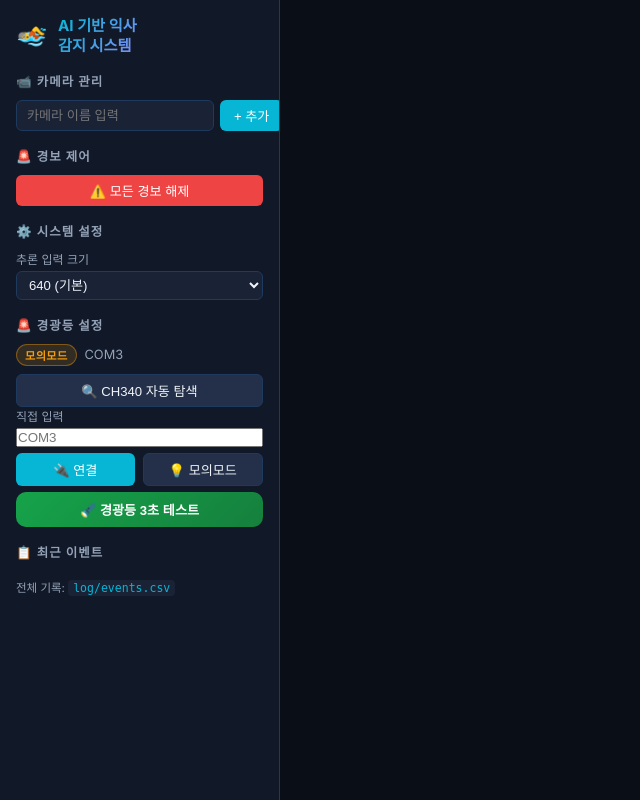
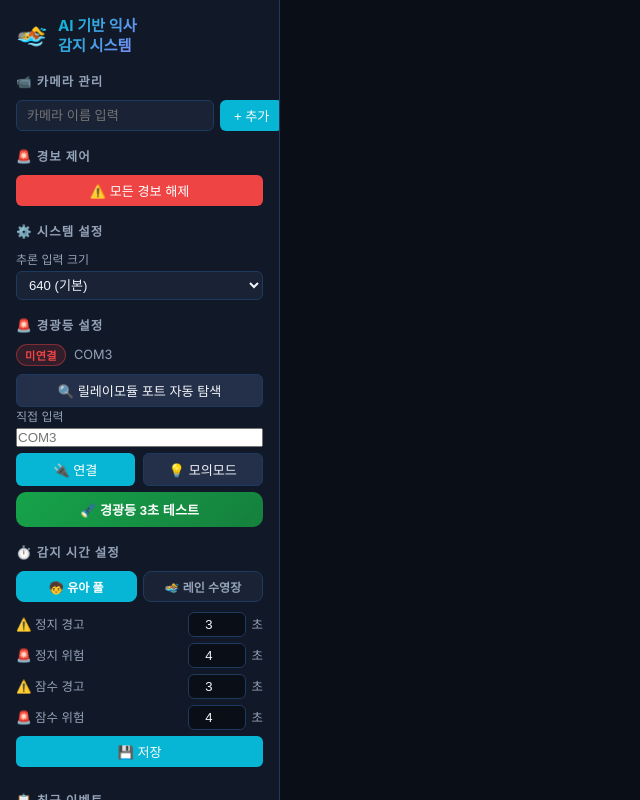
Before and after one commit to kyh131230/ai_drowning, a FastAPI app: page / in a window 1280 px wide. Shown: the whole page, without its empty margins (0-640 px from the left). Run offline with FastAPI, Linux system fonts and the light colour scheme; data that the repository does not hold is empty.

Commit message:
감지시간 설정 기능 추가

```diff
--- a/alert_settings.json
+++ b/alert_settings.json
@@ -1,5 +1,5 @@
 {
   "com_port": "COM3",
-  "mock_mode": true,
+  "mock_mode": false,
   "sound_enabled": true
 }
--- a/main.py
+++ b/main.py
@@ -37,7 +37,10 @@ from core.camera_manager import (
 )
 from core.event_logger import log_event, get_recent_events
 from alert.alert_manager import AlertManager
-from swimmer_module import PROFILES, SwimmerMonitor, GhostTracker, RISK_WARNING, RISK_DANGER
+from swimmer_module import (
+    PROFILES, SwimmerMonitor, GhostTracker, RISK_WARNING, RISK_DANGER,
+    get_profile_settings, save_profile_settings
+)
 
 # ── 디렉토리 생성 ────────────────────────────────
 os.makedirs(config.UPLOAD_DIR, exist_ok=True)
@@ -668,6 +671,39 @@ async def set_input_size(value: int = Body(..., embed=True)):
     return {"status": "ok", "input_size": config.INPUT_SIZE}
 
 
+@app.get("/api/profiles")
+async def get_profiles():
+    """프로필별 시간 설정 조회"""
+    return get_profile_settings()
+
+
+@app.put("/api/profiles/{profile_key}")
+async def update_profile(
+    profile_key: str,
+    stationary_warning_sec: float = Body(..., embed=True),
+    stationary_danger_sec: float = Body(..., embed=True),
+    disappear_warning_sec: float = Body(..., embed=True),
+    disappear_danger_sec: float = Body(..., embed=True),
+):
+    """프로필 시간 설정 변경 및 영구 저장"""
+    if profile_key not in PROFILES:
+        return {"status": "error", "message": f"프로필 없음: {profile_key}"}
+
+    # 유효성 검사 (경고 < 위험)
+    if stationary_warning_sec >= stationary_danger_sec:
+        return {"status": "error", "message": "정지 경고 시간은 위험 시간보다 짧아야 합니다."}
+    if disappear_warning_sec >= disappear_danger_sec:
+        return {"status": "error", "message": "사라짐 경고 시간은 위험 시간보다 짧아야 합니다."}
+
+    PROFILES[profile_key]["stationary_warning_sec"] = stationary_warning_sec
+    PROFILES[profile_key]["stationary_danger_sec"] = stationary_danger_sec
+    PROFILES[profile_key]["disappear_warning_sec"] = disappear_warning_sec
+    PROFILES[profile_key]["disappear_danger_sec"] = disappear_danger_sec
+
+    save_profile_settings()
+    return {"status": "ok", "profile": profile_key, "settings": get_profile_settings()[profile_key]}
+
+
 # ── 경광등 COM 포트 설정 ─────────────────────────
 
 @app.get("/api/alert/ports")
--- /dev/null
+++ b/profile_settings.json
@@ -0,0 +1,14 @@
+{
+  "KIDS_POOL": {
+    "stationary_warning_sec": 3.0,
+    "stationary_danger_sec": 4.0,
+    "disappear_warning_sec": 3.0,
+    "disappear_danger_sec": 4.0
+  },
+  "LANE_POOL": {
+    "stationary_warning_sec": 4.0,
+    "stationary_danger_sec": 7.0,
+    "disappear_warning_sec": 3.0,
+    "disappear_danger_sec": 5.0
+  }
+}
--- a/static/app.js
+++ b/static/app.js
@@ -17,7 +17,8 @@ document.addEventListener("DOMContentLoaded", async () => {
     await loadCameras();
     startPolling();
     setupROICanvas();
-    await loadAlertStatus();  // 경광등 상태 초기 로드
+    await loadAlertStatus();    // 경광등 상태 초기 로드
+    await loadProfileSettings(); // 프로필 시간 설정 초기 로드
 });
 
 // ── 카메라 목록 로드 및 그리드 렌더링 ─────────
@@ -683,3 +684,76 @@ async function testAlertLight() {
         btn.textContent = "🔦 경광등 3초 테스트";
     }, 3200);
 }
+
+// ═══════════════════════════════════════════════════
+//  감지 시간 설정 (프로필별)
+// ═══════════════════════════════════════════════════
+
+const PROFILE_INPUT_MAP = {
+    "KIDS_POOL": {
+        stationary_warning_sec: "kids-stationary-warning",
+        stationary_danger_sec:  "kids-stationary-danger",
+        disappear_warning_sec:  "kids-disappear-warning",
+        disappear_danger_sec:   "kids-disappear-danger",
+    },
+    "LANE_POOL": {
+        stationary_warning_sec: "lane-stationary-warning",
+        stationary_danger_sec:  "lane-stationary-danger",
+        disappear_warning_sec:  "lane-disappear-warning",
+        disappear_danger_sec:   "lane-disappear-danger",
+    },
+};
+
+async function loadProfileSettings() {
+    try {
+        const res = await fetch("/api/profiles");
+        const data = await res.json();
+        for (const [profileKey, inputs] of Object.entries(PROFILE_INPUT_MAP)) {
+            const values = data[profileKey];
+            if (!values) continue;
+            for (const [field, inputId] of Object.entries(inputs)) {
+                const el = document.getElementById(inputId);
+                if (el && values[field] !== undefined) el.value = values[field];
+            }
+        }
+    } catch (e) {
+        console.warn("프로필 설정 로드 실패:", e);
+    }
+}
+
+function switchProfileTab(profileKey) {
+    // 탭 버튼 활성화 전환
+    document.getElementById("tab-kids").classList.toggle("active", profileKey === "KIDS_POOL");
+    document.getElementById("tab-lane").classList.toggle("active", profileKey === "LANE_POOL");
+
+    // 패널 표시 전환
+    document.getElementById("profile-panel-KIDS_POOL").classList.toggle("hidden", profileKey !== "KIDS_POOL");
+    document.getElementById("profile-panel-LANE_POOL").classList.toggle("hidden", profileKey !== "LANE_POOL");
+}
+
+async function saveProfileSettings(profileKey) {
+    const inputs = PROFILE_INPUT_MAP[profileKey];
+    const body = {};
+    for (const [field, inputId] of Object.entries(inputs)) {
+        const val = parseFloat(document.getElementById(inputId).value);
+        if (isNaN(val) || val <= 0) {
+            alert(`올바른 숫자를 입력해 주세요.`);
+            return;
+        }
+        body[field] = val;
+    }
+
+    const res = await fetch(`/api/profiles/${profileKey}`, {
+        method: "PUT",
+        headers: { "Content-Type": "application/json" },
+        body: JSON.stringify(body),
+    });
+    const data = await res.json();
+
+    if (data.status === "ok") {
+        const profileName = profileKey === "KIDS_POOL" ? "유아 풀" : "레인 수영장";
+        alert(`✅ ${profileName} 감지 시간 설정이 저장되었습니다.`);
+    } else {
+        alert(`❌ 저장 실패: ${data.message}`);
+    }
+}
--- a/static/style.css
+++ b/static/style.css
@@ -722,3 +722,71 @@ body {
 .btn-accent.testing {
     animation: blink-test 0.6s ease-in-out infinite;
 }
+
+/* ── 감지 시간 설정 패널 ── */
+.profile-tabs {
+    display: flex;
+    gap: 6px;
+    margin-bottom: 10px;
+}
+
+.profile-tab {
+    flex: 1;
+    padding: 6px 4px;
+    font-size: 0.75rem;
+    font-weight: 600;
+    border: 1px solid var(--border);
+    border-radius: 8px;
+    background: var(--bg-card);
+    color: var(--text-2);
+    cursor: pointer;
+    transition: all 0.2s;
+}
+
+.profile-tab.active {
+    background: var(--accent);
+    color: #fff;
+    border-color: var(--accent);
+}
+
+.profile-tab:hover:not(.active) {
+    background: var(--bg-hover);
+    color: var(--text-1);
+}
+
+.profile-panel {
+    display: flex;
+    flex-direction: column;
+    gap: 6px;
+    margin-bottom: 8px;
+}
+
+.profile-row {
+    display: flex;
+    align-items: center;
+    justify-content: space-between;
+    gap: 6px;
+    font-size: 0.78rem;
+    color: var(--text-2);
+}
+
+.profile-label {
+    flex: 1;
+    white-space: nowrap;
+}
+
+.profile-input {
+    width: 58px;
+    padding: 4px 6px;
+    border-radius: 6px;
+    border: 1px solid var(--border);
+    background: var(--bg-base);
+    color: var(--text-1);
+    font-size: 0.82rem;
+    text-align: center;
+}
+
+.profile-input:focus {
+    outline: none;
+    border-color: var(--accent);
+}
--- a/templates/index.html
+++ b/templates/index.html
@@ -66,7 +66,7 @@
 
                 <!-- 자동 탐색 -->
                 <button class="btn-secondary w-full" onclick="scanAlertPorts()" id="scan-ports-btn">
-                    🔍 CH340 자동 탐색
+                    🔍 릴레이모듈 포트 자동 탐색
                 </button>
 
                 <!-- 포트 선택 드롭다운 -->
@@ -93,6 +93,71 @@
                 <button class="btn-accent w-full" onclick="testAlertLight()" id="alert-test-btn">
                     🔦 경광등 3초 테스트
                 </button>
+            </div>
+
+            <!-- 감지 시간 설정 -->
+            <div class="sidebar-section">
+                <h3>⏱️ 감지 시간 설정</h3>
+
+                <!-- 탭 전환 -->
+                <div class="profile-tabs">
+                    <button class="profile-tab active" id="tab-kids" onclick="switchProfileTab('KIDS_POOL')">
+                        🧒 유아 풀
+                    </button>
+                    <button class="profile-tab" id="tab-lane" onclick="switchProfileTab('LANE_POOL')">
+                        🏊 레인 수영장
+                    </button>
+                </div>
+
+                <!-- KIDS_POOL -->
+                <div id="profile-panel-KIDS_POOL" class="profile-panel">
+                    <div class="profile-row">
+                        <span class="profile-label">⚠️ 정지 경고</span>
+                        <input type="number" id="kids-stationary-warning" class="profile-input" min="1" max="30"
+                            step="0.5" value="3"> 초
+                    </div>
+                    <div class="profile-row">
+                        <span class="profile-label">🚨 정지 위험</span>
+                        <input type="number" id="kids-stationary-danger" class="profile-input" min="1" max="60"
+                            step="0.5" value="6"> 초
+                    </div>
+                    <div class="profile-row">
+                        <span class="profile-label">⚠️ 잠수 경고</span>
+                        <input type="number" id="kids-disappear-warning" class="profile-input" min="1" max="30"
+                            step="0.5" value="3"> 초
+                    </div>
+                    <div class="profile-row">
+                        <span class="profile-label">🚨 잠수 위험</span>
+                        <input type="number" id="kids-disappear-danger" class="profile-input" min="1" max="60"
+                            step="0.5" value="6"> 초
+                    </div>
+                    <button class="btn-primary w-full" onclick="saveProfileSettings('KIDS_POOL')">💾 저장</button>
+                </div>
+
+                <!-- LANE_POOL -->
+                <div id="profile-panel-LANE_POOL" class="profile-panel hidden">
+                    <div class="profile-row">
+                        <span class="profile-label">⚠️ 정지 경고</span>
+                        <input type="number" id="lane-stationary-warning" class="profile-input" min="1" max="30"
+                            step="0.5" value="4"> 초
+                    </div>
+                    <div class="profile-row">
+                        <span class="profile-label">🚨 정지 위험</span>
+                        <input type="number" id="lane-stationary-danger" class="profile-input" min="1" max="60"
+                            step="0.5" value="7"> 초
+                    </div>
+                    <div class="profile-row">
+                        <span class="profile-label">⚠️ 잠수 경고</span>
+                        <input type="number" id="lane-disappear-warning" class="profile-input" min="1" max="30"
+                            step="0.5" value="3"> 초
+                    </div>
+                    <div class="profile-row">
+                        <span class="profile-label">🚨 잠수 위험</span>
+                        <input type="number" id="lane-disappear-danger" class="profile-input" min="1" max="60"
+                            step="0.5" value="5"> 초
+                    </div>
+                    <button class="btn-primary w-full" onclick="saveProfileSettings('LANE_POOL')">💾 저장</button>
+                </div>
             </div>
 
             <!-- 최근 이벤트 로그 -->
```
Also changed, not shown: swimmer_module.py (+51 -0 lines).
